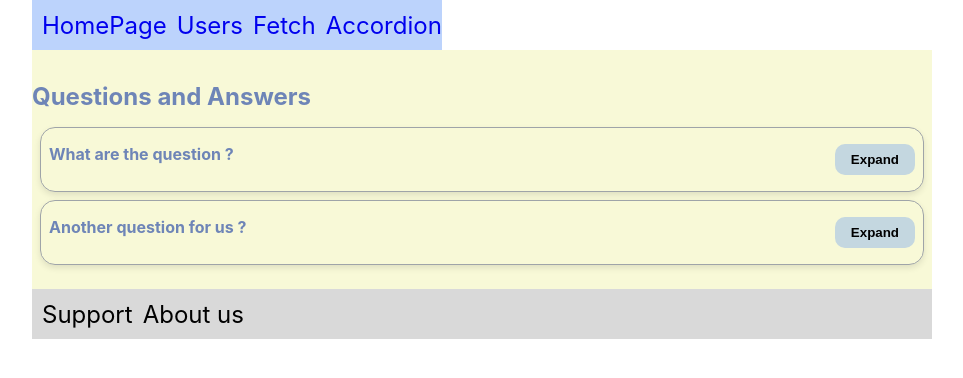
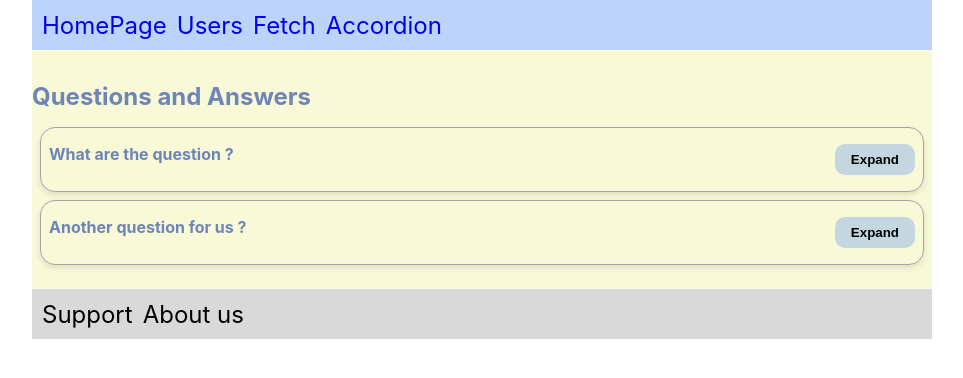
Before and after one commit to michael-ryk/react-all-concept-in-one-project, a React (Create React App) app: page /accordion in a window 1280 px wide. Shown: the top 378 px of the page, without its empty margins (158-1121 px from the left). Built offline with nearby package versions, Linux system fonts and the light colour scheme.

Commit message:
Fix navbar style

```diff
--- a/src/components/Accordion/AccordionMain.jsx
+++ b/src/components/Accordion/AccordionMain.jsx
@@ -1,7 +1,7 @@
 import AccordionItem from './AccordionItem';
 import classes from './AccordionMain.module.css';
 
-import accordionData from '../../dummyArrays/AccordionData';
+import accordionData from '../AccordionData';
 
 const AccordionMain = () => {
 
--- a/src/layout/MainNavigation.module.css
+++ b/src/layout/MainNavigation.module.css
@@ -1,6 +1,7 @@
 .main-header {
   top: 0;               /*position navbar at top*/
   position: fixed;
+  width: 900px;
   background: rgb(188, 211, 252);
   padding: 15px, 100px;
   height: 50px;         /*to strict height */
@@ -22,7 +23,6 @@
   font-size: 1.5rem;
 }
 
-
 .nav a{
   text-decoration: none;
 }
```
Also changed, not shown: src/components/AccordionData.js (renamed from src/dummyArrays/AccordionData.js).
